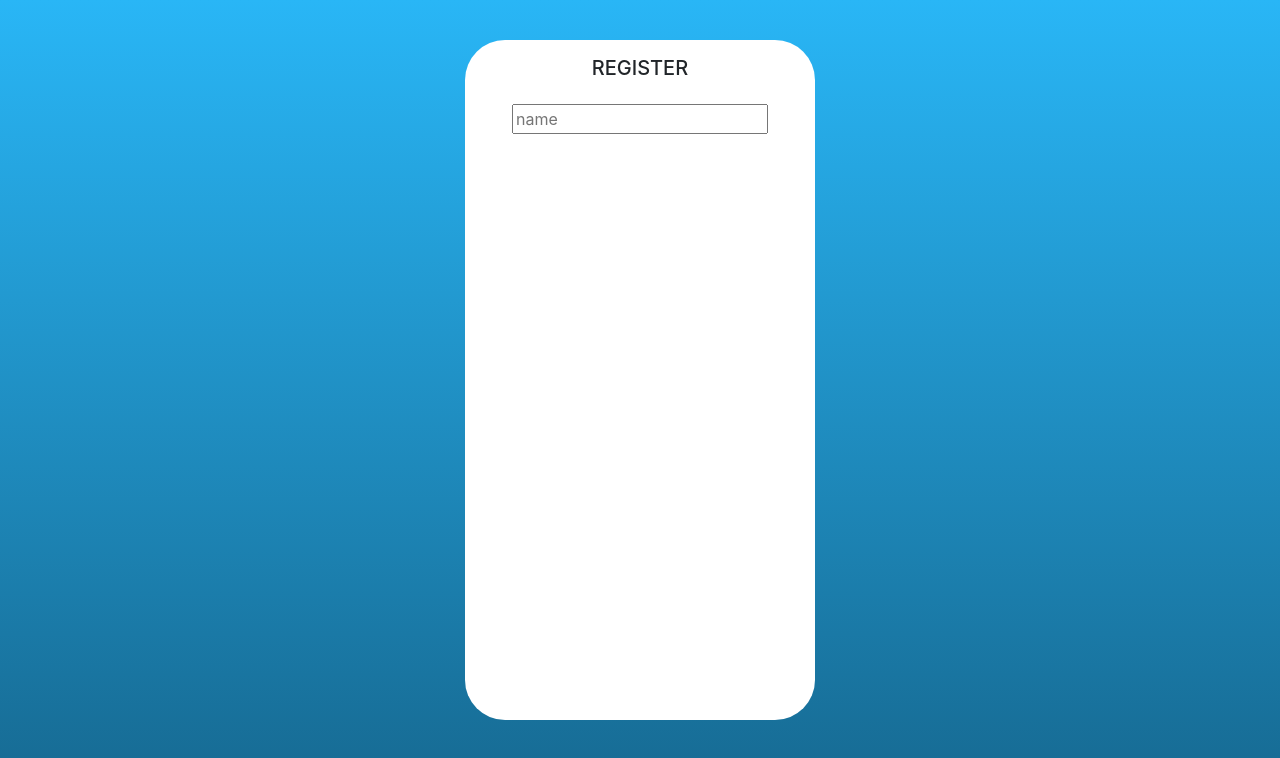
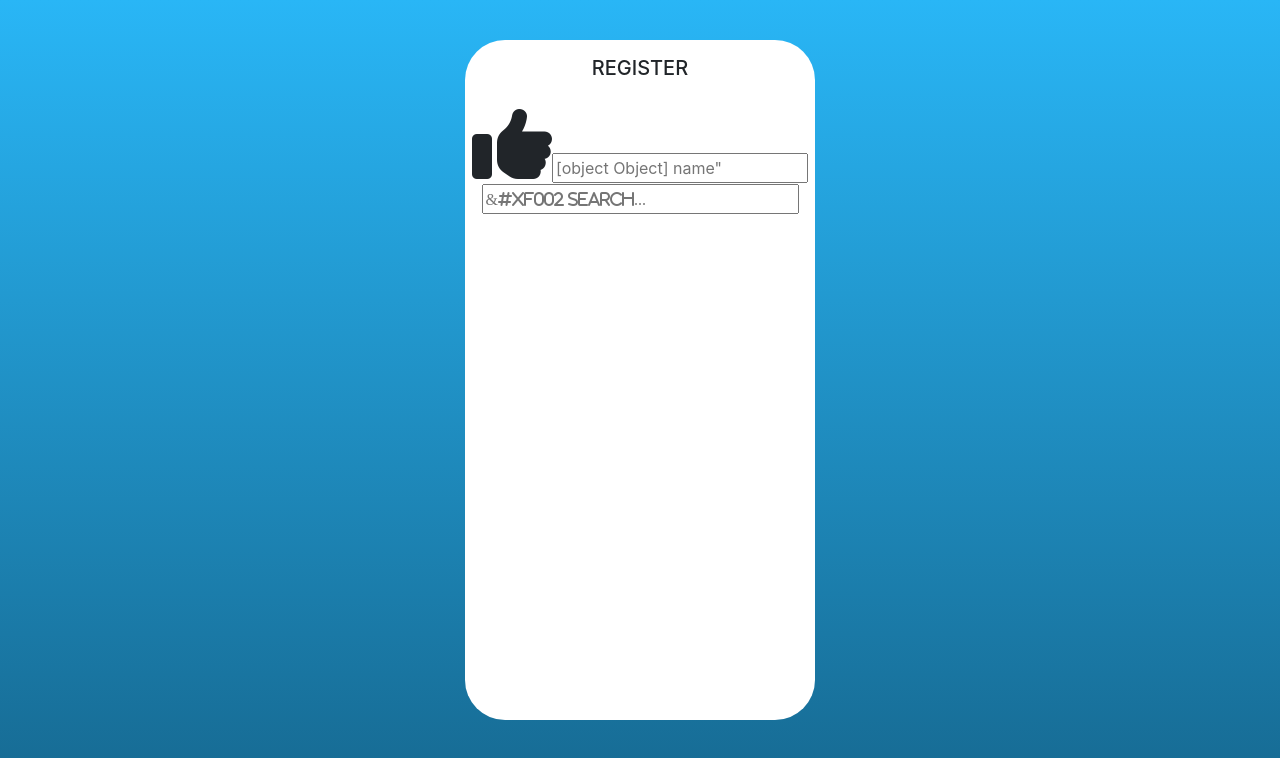
Before and after one commit to najdi123/wowkanoon, a React (Create React App) app: page /register in a window 1280 px wide. Shown: the top 758 px of the page. Built offline with nearby package versions, Linux system fonts and the light colour scheme.

Commit message:
font awesome

```diff
--- a/public/index.html
+++ b/public/index.html
@@ -26,6 +26,7 @@
       Learn how to configure a non-root public URL by running `npm run build`.
     -->
     <link href="https://cdn.jsdelivr.net/npm/bootstrap@5.0.0-beta1/dist/css/bootstrap.min.css" rel="stylesheet" integrity="sha384-giJF6kkoqNQ00vy+HMDP7azOuL0xtbfIcaT9wjKHr8RbDVddVHyTfAAsrekwKmP1" crossorigin="anonymous">
+    <script src="https://kit.fontawesome.com/c526e7cfd0.js" crossorigin="anonymous"></script>
     <title>React App</title>
   </head>
   <body>
--- a/src/pages/register/Register.js
+++ b/src/pages/register/Register.js
@@ -1,6 +1,6 @@
 import React from 'react';
 import styles from "./register.module.css";
-
+let test =`${<i className="r-person" ></i>} name"`
 const Register = () => {
     return (
         <div className={styles.register}>
@@ -9,9 +9,15 @@ const Register = () => {
                     REGISTER
                 </h5>
                 <form>
+                    <i className="fas fa-thumbs-up fa-5x"></i>
+                    {/*<i className={`r-person`} ></i>*/}
                     <input
-                        placeholder="name"
+                        placeholder={test}
+                        // className="r-person"
                     />
+                    <input
+                        style={{fontFamily: "FontAwesome"}}
+                        placeholder='&#xf002 Search...' />
                 </form>
             </div>
         </div>
--- a/src/pages/register/register.module.css
+++ b/src/pages/register/register.module.css
@@ -25,3 +25,6 @@
 .r-person{
     content: "\e02f";
 }
+.r-person:before {
+    content: "\e02f";
+}
--- a/src/styles/customStyle.css
+++ b/src/styles/customStyle.css
@@ -8,3 +8,10 @@
 *{
     cursor: default;
 }
+
+.r-person{
+    content: "\e02f";
+}
+.r-person:before {
+    content: "\e02f";
+}
```
